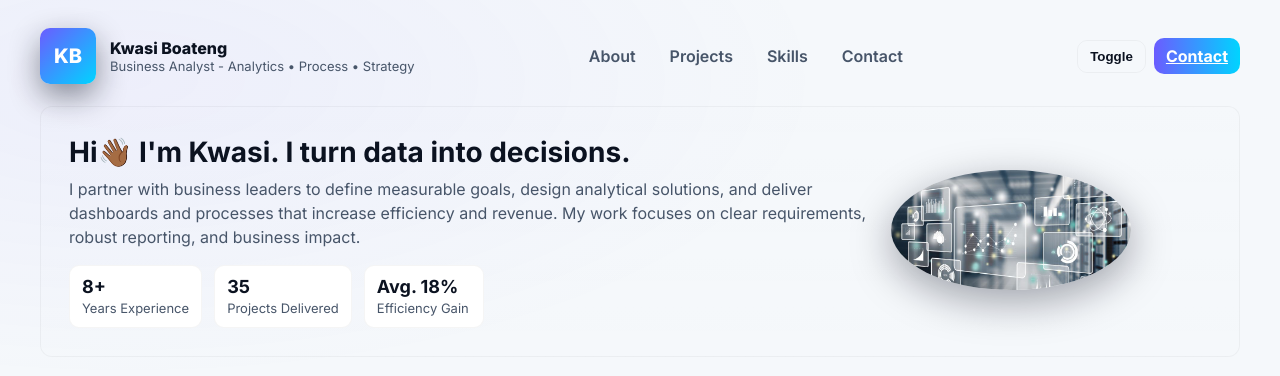
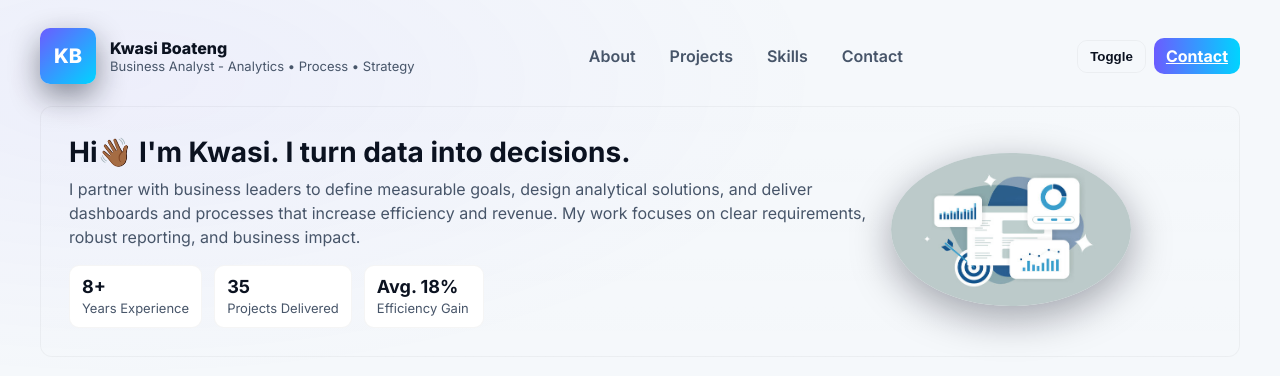
Before and after one commit to KwasiBoat/Kwasi-portfolio, a plain HTML site: page index.html in a window 1280 px wide. Shown: the top 376 px of the page. Drawn offline with Linux system fonts and the light colour scheme.

Commit message:
upload new image

```diff
--- a/index.html
+++ b/index.html
@@ -163,7 +163,7 @@
         </div>
       </div>
       <div class="hero-right">
-        <img src="imgs/analytics.jpg" alt="Kwasi avatar portrait" style="width:240px;border-radius:50%;box-shadow:0 12px 40px rgba(2,6,23,0.35);">
+        <img src="imgs/analytics-icon.jpg" alt="Kwasi avatar portrait" style="width:240px;border-radius:50%;box-shadow:0 12px 40px rgba(2,6,23,0.35);">
       </div>
       <!-- <div class="avatar" aria-hidden="true">Business Analysis • Data</div> -->
     </section>
```
Also changed, not shown: imgs/Kwasi-Boateng.jpg (deleted), imgs/analytics-icon.jpg (added).
